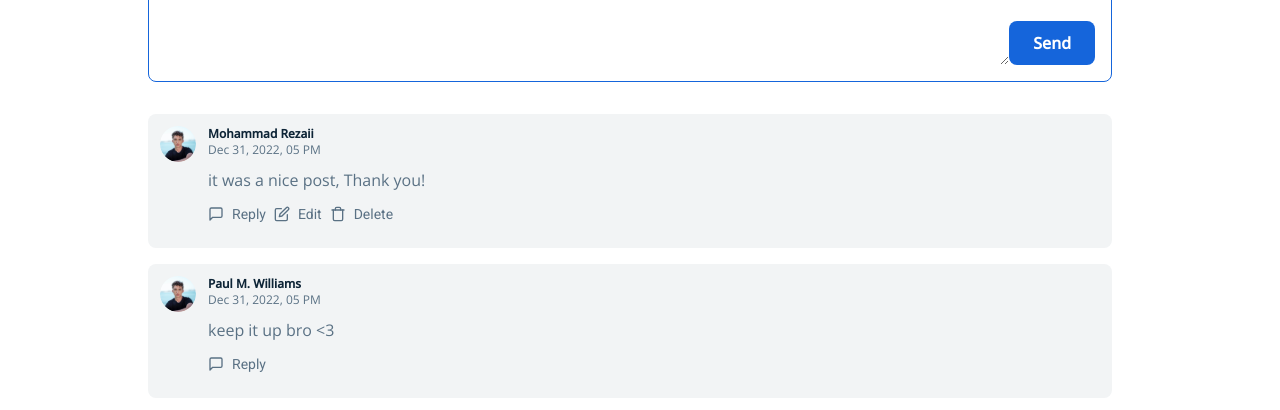
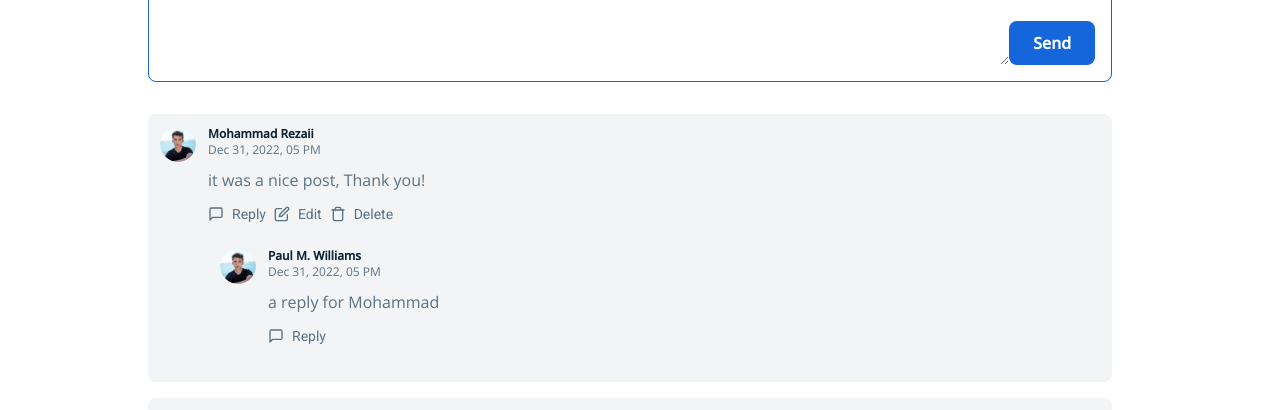
Before and after one commit to Uncle-Solomon/Mern-First-Project, a React (Create React App) app: page /blog/1 in a window 1280 px wide. Shown: the part 1400-1810 px from the top of the page. Built offline with nearby package versions, Linux system fonts and the light colour scheme.

Commit message:
Done with edit, reply and delete functionality

```diff
--- a/src/components/comments/Comment.jsx
+++ b/src/components/comments/Comment.jsx
@@ -12,6 +12,7 @@
   parentId = null,
   updateComment,
   deleteComment,
+  replies,
 }) => {
   const isUserLoggedIn = Boolean(loggedInUserId);
   const commentBelongsToUser = loggedInUserId === comment.user._id;
@@ -27,6 +28,8 @@
 
   const repliedCommentId = parentId ? parentId : comment._id;
   const replyOnUserId = comment.user._id;
+
+  console.log(replies);
   return (
     <div className="flex flex-nowrap items-start gap-x-3 bg-[#f2f4f5] p-3 rounded-lg">
       <img
@@ -103,6 +106,24 @@
             formCancelHandler={() => setAffectedComment(null)}
           />
         )}
+        {replies.length > 0 && (
+          <div>
+            {replies.map((reply) => (
+              <Comment
+                key={reply._id}
+                addComment={addComment}
+                affectedComment={affectedComment}
+                setAffectedComment={setAffectedComment}
+                comment={reply}
+                deleteComment={deleteComment}
+                loggedInUserId={loggedInUserId}
+                replies={[]}
+                updateComment={updateComment}
+                parentId={comment._id}
+              />
+            ))}
+          </div>
+        )}
       </div>
     </div>
   );
--- a/src/components/comments/CommentsContainer.jsx
+++ b/src/components/comments/CommentsContainer.jsx
@@ -17,7 +17,7 @@
   }, []);
   const addCommentHandler = (value, parent = null, replyOnUser = null) => {
     const newComment = {
-      _id: "10",
+      _id: Math.random().toString(),
       user: {
         _id: "a",
         name: "Mohammad Rezaii",
@@ -26,7 +26,7 @@
       post: "1",
       parent: parent,
       replyOnUser: replyOnUser,
-      createdAt: "2022-12-31T17:22:05.092+0000",
+      createdAt: new Date().toISOString(),
     };
     setComments((currState) => {
       return [newComment, ...currState];
@@ -49,6 +49,16 @@
     });
     setComments(updatedComments);
   };
+
+  const getRepliesHandler = (commentId) => {
+    return comments
+      .filter((comment) => comment.parent === commentId)
+      .sort((a, b) => {
+        return (
+          new Date(a.createdAt).getTime() - new Date(b.createdAt).getTime()
+        );
+      });
+  };
   return (
     <div className={`${className}`}>
       <CommentForm
@@ -66,6 +76,7 @@
             addComment={addCommentHandler}
             updateComment={updateCommentHandler}
             deleteComment={deleteCommentHandler}
+            replies={getRepliesHandler(comment._id)}
           />
         ))}
       </div>
```
